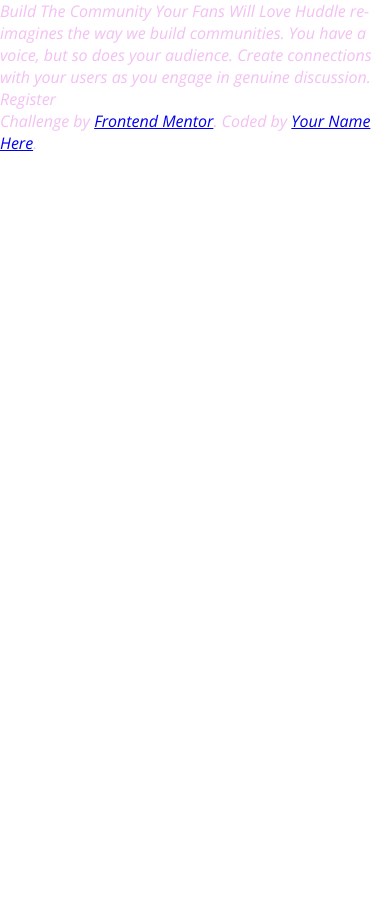
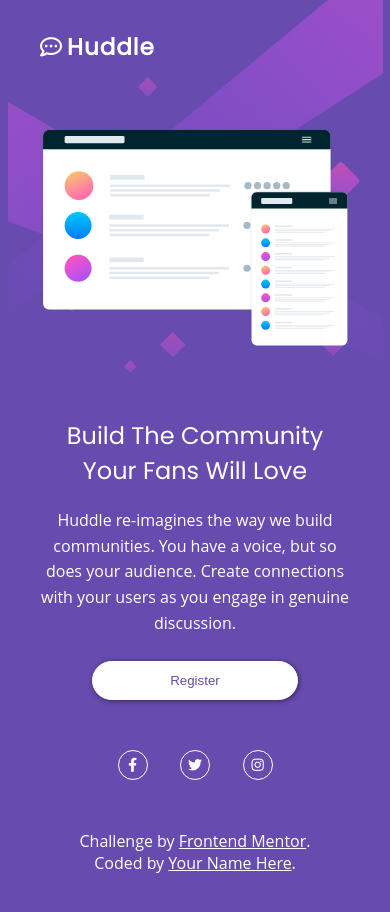
Before and after one commit to robertWalker68501/huddle-landing-page, a website: page index.html in a window 390 px wide. Before the commit the page ends 844 px from the top, so only its background shows below. Drawn offline with nearby package versions, Linux system fonts and the light colour scheme; a web font is replaced by a local one.

Commit message:
Completed the mobile part of the challenge.

```diff
--- a/index.html
+++ b/index.html
@@ -4,28 +4,45 @@
   <meta charset="UTF-8">
   <meta name="viewport" content="width=device-width, initial-scale=1.0">
   <link rel="icon" type="image/png" sizes="32x32" href="./images/favicon-32x32.png">
-
   <title>Frontend Mentor | Huddle landing page with single introductory section</title>
-
   <!-- Font Awesome -->
   <link rel="stylesheet" href="https://cdnjs.cloudflare.com/ajax/libs/font-awesome/5.15.4/css/all.min.css" />
-
   <link rel="stylesheet" href="css/style.css">
 </head>
 <body>
+  <!-- Begin Header -->
+  <header class="container">
+    <i class="icon far fa-comment-dots"></i>
+    <h3 class="logo-text">Huddle</h3>
+  </header>
+  <!-- End Header -->
 
-  Build The Community Your Fans Will Love
+  <!-- Begin Main -->
+  <main class="container">
+    <section class="left">
+      <img src="images/illustration-mockups.svg" alt="web pages" />
+    </section>
+    <section class="right">
+      <h2>Build The Community Your Fans Will Love</h2>
+      <p>Huddle re-imagines the way we build communities. You have a voice, but so does your audience.
+        Create connections with your users as you engage in genuine discussion.</p>
+      <button class="btn">Register</button>
+    </section>
+  </main>
+  <!-- End Main -->
 
-  Huddle re-imagines the way we build communities. You have a voice, but so does your audience.
-  Create connections with your users as you engage in genuine discussion.
-
-  Register
-
+  <!-- Begin Footer -->
   <footer>
-    <p class="attribution">
-      Challenge by <a href="https://www.frontendmentor.io?ref=challenge" target="_blank">Frontend Mentor</a>.
-      Coded by <a href="#">Your Name Here</a>.
-    </p>
+    <ul class="social-icons">
+      <li class="social-icon"><i class="fab fa-facebook-f"></i></li>
+      <li class="social-icon"><i class="fab fa-twitter"></i></li>
+      <li class="social-icon"><i class="fab fa-instagram"></i></li>
+    </ul>
+    <div class="attribution">
+      <p>Challenge by <a href="https://www.frontendmentor.io?ref=challenge" target="_blank">Frontend Mentor</a>.</p>
+      <p>Coded by <a href="#">Your Name Here</a>.</p>
+    </div>
   </footer>
+  <!-- End Footer -->
 </body>
 </html>
--- a/scss/abstracts/_fonts.scss
+++ b/scss/abstracts/_fonts.scss
@@ -1,5 +1,5 @@
 // Google fonts
-@import url('https://fonts.googleapis.com/css2?family=Open+Sans:ital@1&family=Poppins:ital,wght@0,400;1,600&display=swap');
+@import url('https://fonts.googleapis.com/css2?family=Open+Sans@1&family=Poppins:ital,wght@0,400;1,600&display=swap');
 
 $default-font-family: 'Open Sans', sans-serif;
 $default-heading-font-family: 'Poppins', sans-serif;
--- a/scss/abstracts/_variables.scss
+++ b/scss/abstracts/_variables.scss
@@ -0,0 +1,5 @@
+.container {
+  margin: 0 auto;
+  max-width: 1440px;
+  width: 100%;
+}
--- a/scss/base/_base.scss
+++ b/scss/base/_base.scss
@@ -6,21 +6,18 @@ html {
 }
 
 body {
+  background-image: url("../images/bg-mobile.svg");
+  background-color: $violet;
+  background-repeat: no-repeat;
+  background-position: top;
   box-sizing: border-box;
-  color: rgba($soft-magenta, 0.5);
+  color: #fff;
   font-family: $default-font-family;
   font-size: $default-front-size;
   font-weight: $default-font-weight;
+  padding: 3rem 4rem 4rem 4rem;
 }
 
 h1,h2,h3,h4,h5,h6 {
   font-family: $default-heading-font-family;
 }
-
-h1 {
-  font-weight: 600;
-}
-
-h4 {
-  font-weight: 400;
-}
--- /dev/null
+++ b/scss/components/_buttons.scss
@@ -0,0 +1,19 @@
+@use "../abstracts/colors" as *;
+
+.btn {
+  background-color: #fff;
+  border: 1px solid #fff;
+  border-radius: 100px;
+  box-shadow: 1px 1px 5px rgba(0,0,0,0.5);
+  color: $violet;
+  cursor: pointer;
+  padding: 1.1rem 7.7rem;
+  transition: all 0.4s ease;
+
+  &:hover {
+    color: #fff;
+    background-color: $soft-magenta;
+    border: 1px solid $soft-magenta;
+    transform: translateY(-1px);
+  }
+}
--- /dev/null
+++ b/scss/components/_index.scss
@@ -0,0 +1 @@
+@forward "buttons";
--- /dev/null
+++ b/scss/layout/_footer.scss
@@ -0,0 +1,47 @@
+@use "../abstracts/colors" as *;
+
+footer {
+
+  a {
+    color: #fff;
+    transition: color 0.4s ease;
+
+    &:hover {
+      color: $soft-magenta;
+    }
+  }
+
+  .social-icons {
+    display: flex;
+    justify-content: space-between;
+    align-items: center;
+    list-style: none;
+    margin: 5rem auto;
+    width: 50%;
+  }
+
+  .social-icon {
+    border: 1px solid #fff;
+    border-radius: 10rem;
+    font-size: 1.4rem;
+    display: flex;
+    justify-content: center;
+    align-items: center;
+    height: 3rem;
+    width: 3rem;
+    padding: .5rem;
+    transition: all 0.4s ease;
+
+    &:hover {
+      border-color: $soft-magenta;
+      color: $soft-magenta;
+    }
+  }
+
+  .attribution {
+    display: flex;
+    flex-direction: column;
+    align-items: center;
+    text-align: center;
+  }
+}
--- /dev/null
+++ b/scss/layout/_header.scss
@@ -0,0 +1,23 @@
+@use "../abstracts/colors" as *;
+
+header {
+  display: flex;
+  align-items: center;
+
+  & .icon {
+    font-size: 2.2rem;
+    margin-right: .5rem;
+  }
+
+  & .logo-text {
+    font-size: 2.3rem;
+    font-weight: 600;
+    letter-spacing: 1px;
+    transition: color 0.4s ease;
+
+    &:hover {
+      color: $soft-magenta;
+      cursor: pointer;
+    };
+  }
+}
--- /dev/null
+++ b/scss/layout/_index.scss
@@ -0,0 +1,3 @@
+@forward "header";
+@forward "main";
+@forward "footer";
--- /dev/null
+++ b/scss/layout/_main.scss
@@ -0,0 +1,30 @@
+@use "../abstracts/fonts" as *;
+
+main {
+  padding-top: 6.3rem;
+
+  .left {
+    text-align: center;
+
+    & img {
+      height: auto;
+      width: 100%;
+    }
+  }
+
+  & .right {
+    padding-top: 6.5rem;
+    text-align: center;
+
+    h2 {
+      font-weight: 500;
+      padding-bottom: 2rem;
+    }
+
+    p {
+      font-family: $default-font-family;
+      line-height: 1.6;
+      padding-bottom: 2.5rem;
+    }
+  }
+}
--- a/scss/style.scss
+++ b/scss/style.scss
@@ -1 +1,4 @@
+@use "abstracts";
 @use "base";
+@use "components";
+@use "layout";
```
Also changed, not shown: css/style.css, 1 other file.
